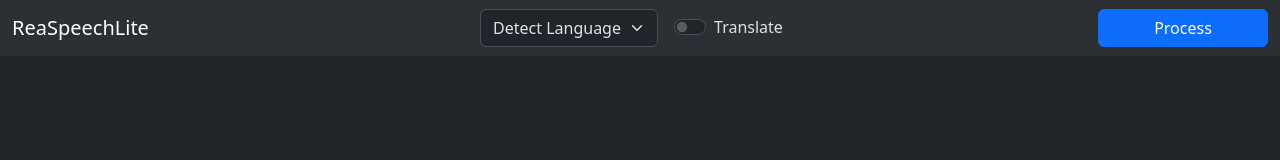
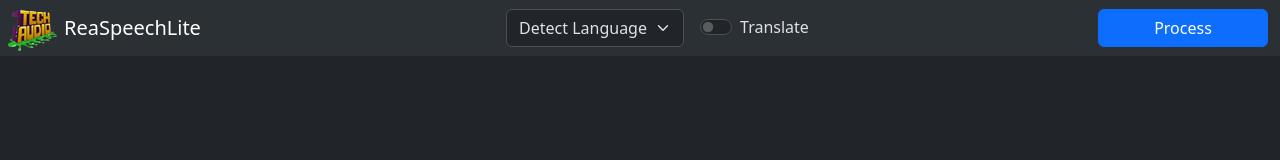
Before and after one commit to TeamAudio/reaspeech-lite, a plain HTML site: page Source/binary/html/index.html in a window 1280 px wide. Drawn offline with Linux system fonts and the light colour scheme.

Commit message:
Add logo

```diff
--- a/CMakeLists.txt
+++ b/CMakeLists.txt
@@ -38,6 +38,7 @@
     Source/binary/css/bootstrap.min.css
     Source/binary/css/bootstrap.min.css.map
     Source/binary/html/index.html
+    Source/binary/img/tech-audio-logo.png
     Source/binary/js/bootstrap.bundle.min.js
     Source/binary/js/bootstrap.bundle.min.js.map
     Source/binary/js/main.js
--- a/Source/binary/html/index.html
+++ b/Source/binary/html/index.html
@@ -13,7 +13,10 @@
 
     <nav class="navbar navbar-expand-md navbar-dark fixed-top bg-body-tertiary">
       <div class="container-fluid">
-        <span class="navbar-brand">ReaSpeechLite</span>
+        <span class="navbar-brand">
+          <img src="/img/tech-audio-logo.png" alt="Logo" width="49" height="41" style="position: absolute; left: 8px; top: 10px">
+          <span style="margin-left: 52px">ReaSpeechLite</span>
+        </span>
         <div class="d-flex align-items-center gap-3">
           <select id="language-select" class="form-select w-auto" aria-label="Language">
             <option value="">Detect Language</option>
```
Also changed, not shown: Source/binary/img/tech-audio-logo.png (added), 1 other file.
